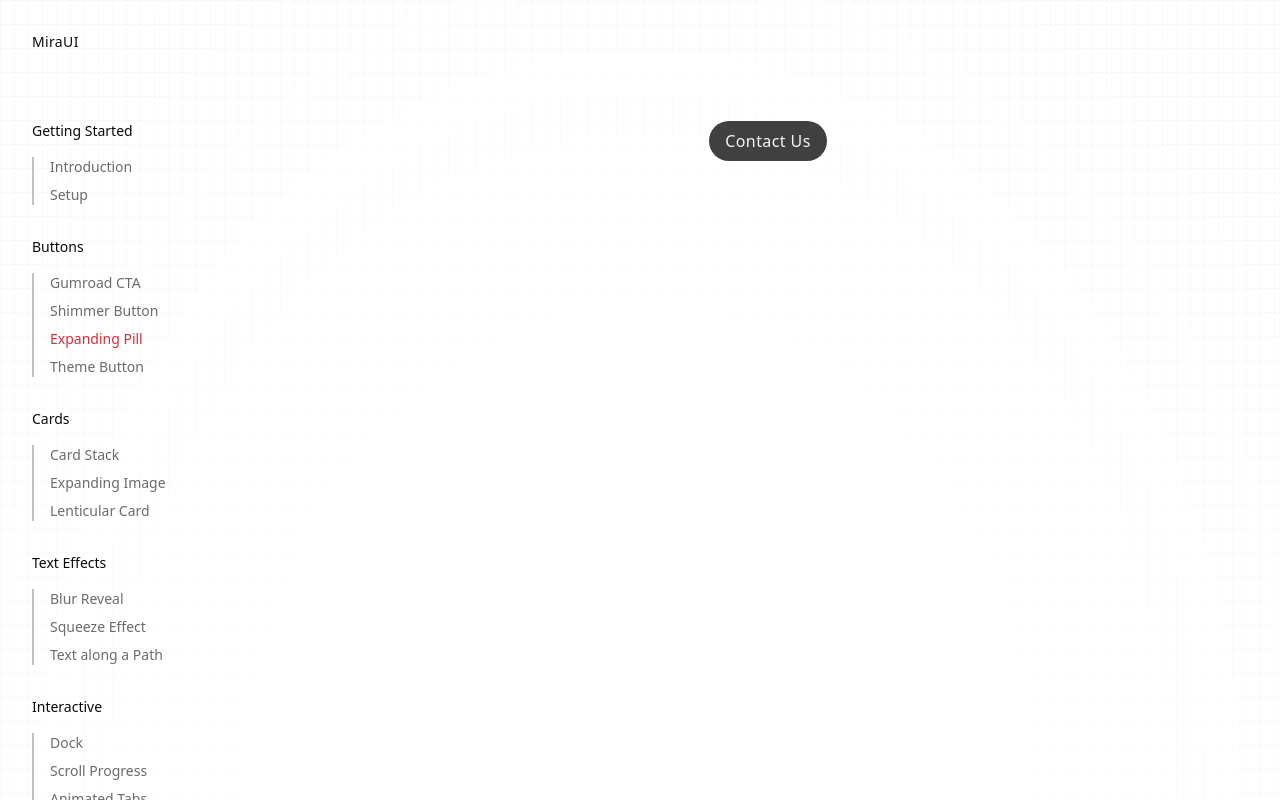
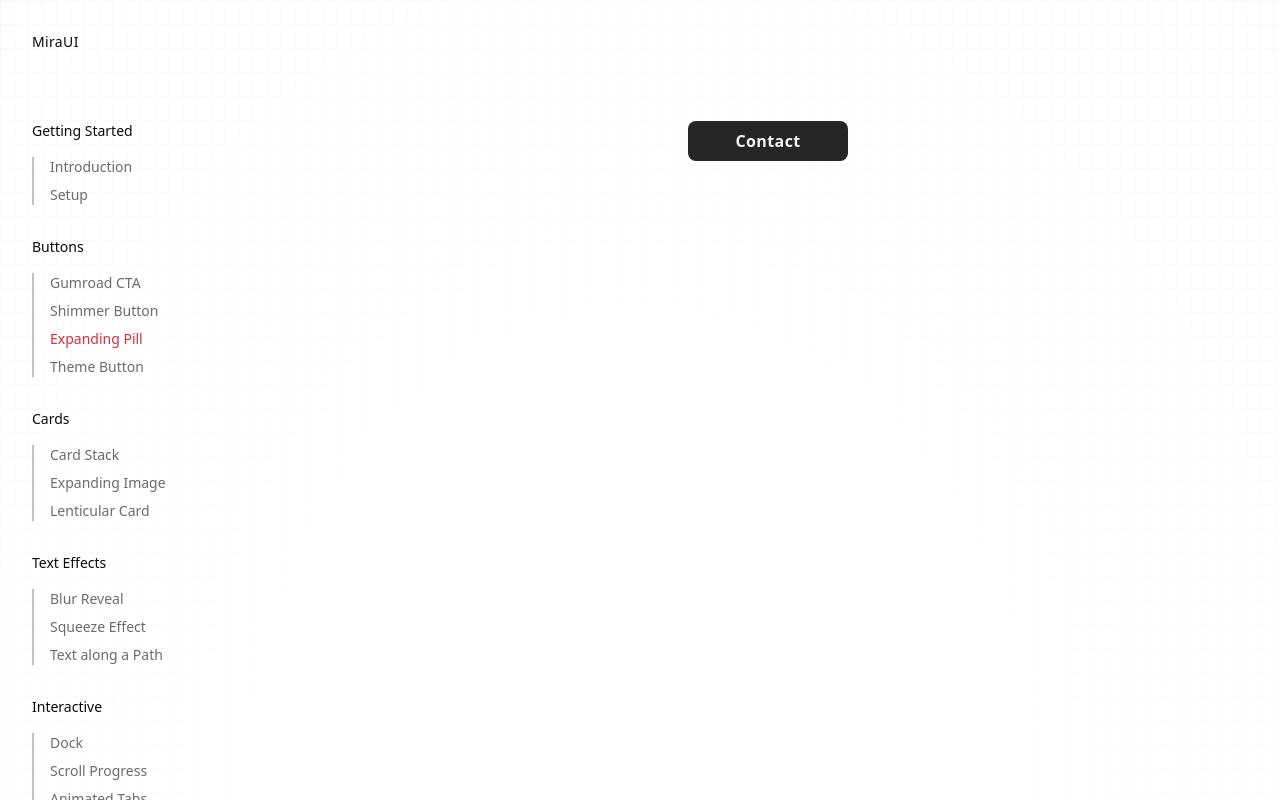
Before and after one commit to k4rtikay/ui-lab, a Next.js app: page /components/expanding-pill in a window 1280 px wide. Built offline with nearby package versions, Linux system fonts and the light colour scheme; some icons are missing.

Commit message:
feat(expanding-pill): update it to use a masked reveal animation

```diff
--- a/src/app/components/expanding-pill/page.tsx
+++ b/src/app/components/expanding-pill/page.tsx
@@ -7,26 +7,27 @@ export default function ExpandingPillPage({
 
     const icons = [
         {
-            icon: <SiX size={24}></SiX>,
+            icon: <SiX size={18}></SiX>,
             href: ""
         },
         {
-            icon: <SiInstagram size={24}></SiInstagram>,
+            icon: <SiInstagram size={18}></SiInstagram>,
             href: ""
         },
         {
-            icon: <SiGithub size={24}></SiGithub>,
+            icon: <SiGithub size={18}></SiGithub>,
             href: ""
         },
         {
-            icon: <SiGmail size={24}></SiGmail>,
+            icon: <SiGmail size={18}></SiGmail>,
             href: ""
         }
     ]
 
     return(
         <div className="flex justify-center">
-           <ExpandingPill links={icons} text="Contact Us"></ExpandingPill>
+           <ExpandingPill links={icons} text="Contact"
+           className="w-40 h-10 bg-neutral-800 text-neutral-100 font-semibold tracking-wide px-8 py-4 rounded-md"></ExpandingPill>
         </div>
     )
 }
--- a/src/components/works/Expanding-pill/ExpandingPill.tsx
+++ b/src/components/works/Expanding-pill/ExpandingPill.tsx
@@ -2,7 +2,7 @@
 
 import clsx from "clsx";
 import React, { useState } from "react";
-import { motion, AnimatePresence } from "motion/react";
+import { motion, AnimatePresence, stagger, easeInOut } from "motion/react";
 
 type SocialLinks = {
     icon: React.ReactNode;
@@ -18,47 +18,66 @@ interface ExpandingPillProps{
 
 
 export default function ExpandingPill({
-    text="Contact us",
+    text="Contact",
     links,
     className
 }:ExpandingPillProps){
 
-    const [isHovered, setIsHovered] = useState<Boolean>(false);
+    const [isHovered, setIsHovered] = useState<boolean>(false);
+    const characters:string[] = text.split("");
 
     return(
         <motion.div
-        className="flex justify-center items-center bg-neutral-700 text-neutral-100 font-medium tracking-wide"
+        className={clsx("flex justify-center gap-4 items-center",className)}
         onMouseEnter={()=>{setIsHovered(true)}}
         onMouseLeave={()=>{setIsHovered(false)}}
-        layout
         transition={{type:"spring", stiffness:300, damping: 25}}
-        style={{borderRadius:"999px"}}
         >
-            <AnimatePresence mode="popLayout">
+            <AnimatePresence mode="wait">
                 {!isHovered ?(
                     <motion.div
                     key={"text"}
-                    layout
-                    initial={{opacity:0, y:20}}
-                    animate={{opacity:1, y:0}}
-                    exit={{opacity:0, y:-20}}
-                    className="px-4 py-2">{text}</motion.div>
+                    variants={containerVariants}
+                    initial="initial"
+                    animate="animate"
+                    exit="exit"
+                    >
+                        {
+                            characters.map((char,index)=>{
+                                return (
+                                    <motion.span
+                                    key={index}
+                                    variants={letterVariants}
+                                    aria-label={`${text} button`}
+                                    className="inline-block"
+                                    >
+                                        {char}
+                                    </motion.span>
+                                )
+                            })
+                        }
+                    </motion.div>
                 ):(
                     <motion.div
-                    className="flex justify-between items-center gap-6 px-6 py-6"
-                    key={"icons"}
-                    initial={{opacity:0, y:-20}}
-                    animate={{opacity:1, y:0}}
-                    exit={{opacity:0, y:20}}>{
+                    key="links"
+                    className="flex gap-4"
+                    variants={linksContainerVariants}
+                    initial="initial"
+                    animate="animate"
+                    exit="exit"
+                    >
+                        {
                             links.map((link, index)=>{
                                 return <motion.a
-                            whileHover={{opacity:0.6, scale:1.05}}
+                                variants={linkVariants}
+                                whileHover={{opacity:0.6}}
                                 key={index}
                                 aria-label={link.label || "Social Link"}
                                 target="_blank"
                                 rel="noreferrer noopener">{link.icon}</motion.a>;
                             })
-                    }</motion.div>
+                        }
+                    </motion.div>
                 )}
             </AnimatePresence>
 
@@ -66,3 +85,66 @@ export default function ExpandingPill({
     )
 
 }
+
+
+const containerVariants = {
+    initial: {},
+    animate: {
+        transition: {
+            ease: [0.76,0,0.24,1] as const,
+            delayChildren: stagger(0.025),
+        },
+    },
+    exit: {
+        transition: {
+            ease: [0.76,0,0.24,1] as const,
+            delayChildren: stagger(0.035, {from: "last"}),
+        },
+    },
+}
+
+const linksContainerVariants = {
+    initial: {},
+    animate: {
+        transition: {
+            ease: [0.76,0,0.24,1] as const,
+            delayChildren: stagger(0.1),
+        },
+    },
+    exit: {
+        transition: {
+            ease: [0.76,0,0.24,1] as const,
+            delayChildren: stagger(0.1, {from: "last"}),
+        },
+    },
+}
+
+const linkVariants = {
+    initial: {
+        opacity: 0,
+        y: 10,
+    },
+    animate: {
+        opacity: 1,
+        y: 0,
+    },
+    exit: {
+        opacity: 0,
+        y: 10,
+    },
+}
+
+const letterVariants = {
+    initial: {
+        opacity: 0,
+        y: -10,
+    },
+    animate: {
+        opacity: 1,
+        y: 0,
+    },
+    exit: {
+        opacity: 0,
+        y: -10,
+    },
+}
```
Also changed, not shown: src/components/works/Lenticular-Card/LenticularCard.tsx (line endings or trailing spaces). Lines whose indentation alone changed are shown as unchanged.
